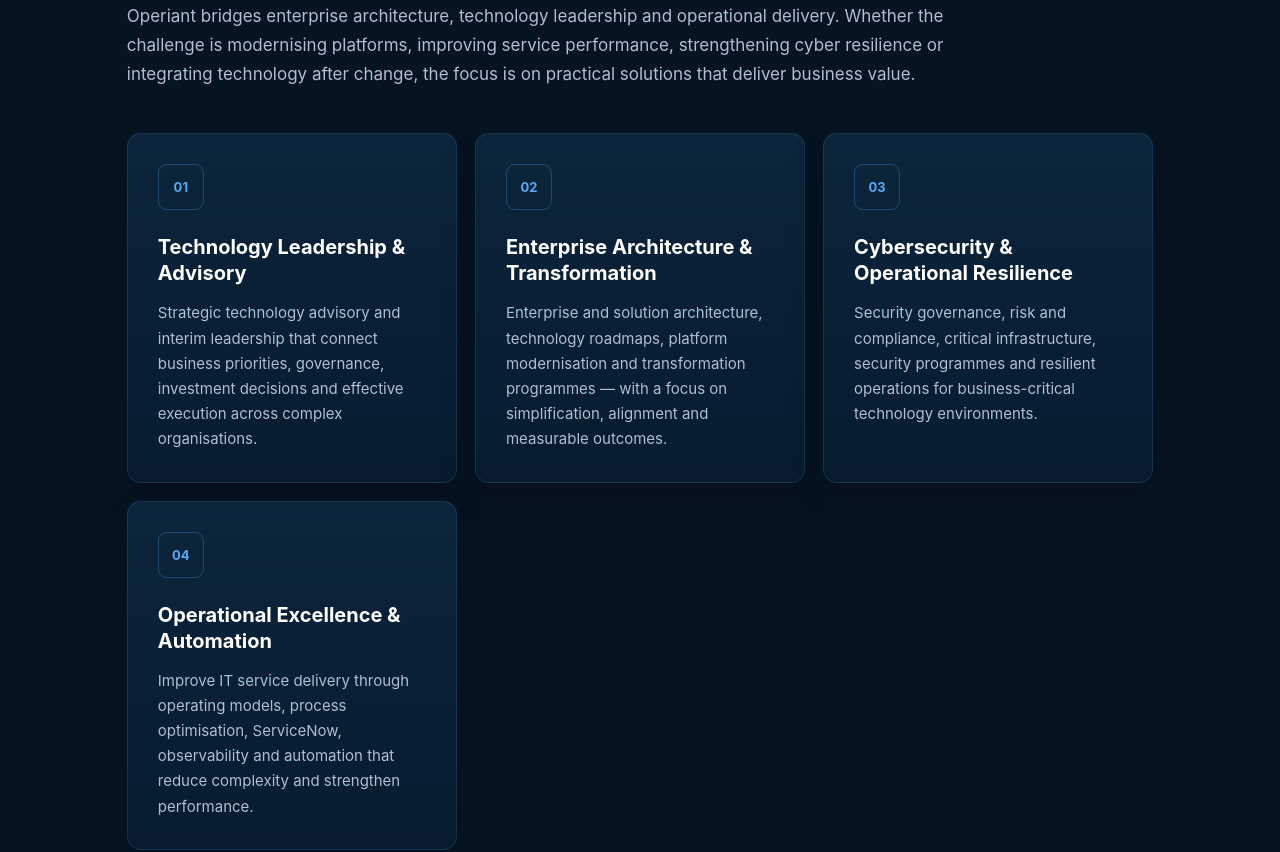
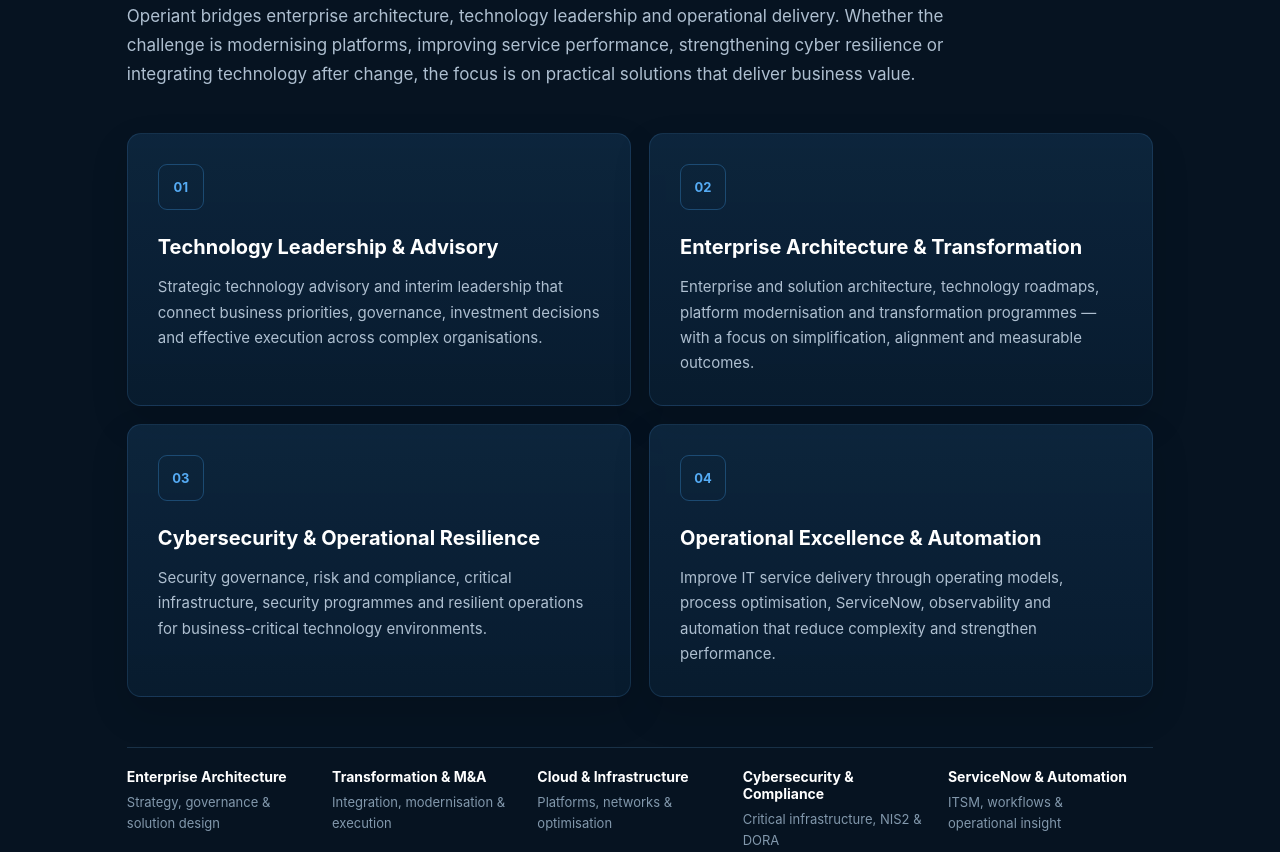
Before and after one commit to bartroff/operiant, a Next.js app: page / in a window 1280 px wide. Shown: the part 900-1752 px from the top of the page. Built offline with nearby package versions, Linux system fonts and the light colour scheme.

Commit message:
Adjust service cards to balanced four-card responsive layout

```diff
--- a/pages/styles.css
+++ b/pages/styles.css
@@ -397,7 +397,7 @@
   display: grid;
 
   grid-template-columns:
-    repeat(3, minmax(0, 1fr));
+    repeat(2, minmax(0, 1fr));
 
   gap: 18px;
 }
@@ -680,12 +680,6 @@
   .serviceGrid {
     grid-template-columns:
       repeat(2, minmax(0, 1fr));
-  }
-
-  .serviceGrid .card:last-child {
-    grid-column: 1 / -1;
-
-    max-width: none;
   }
 
   .capabilityGrid {
```
